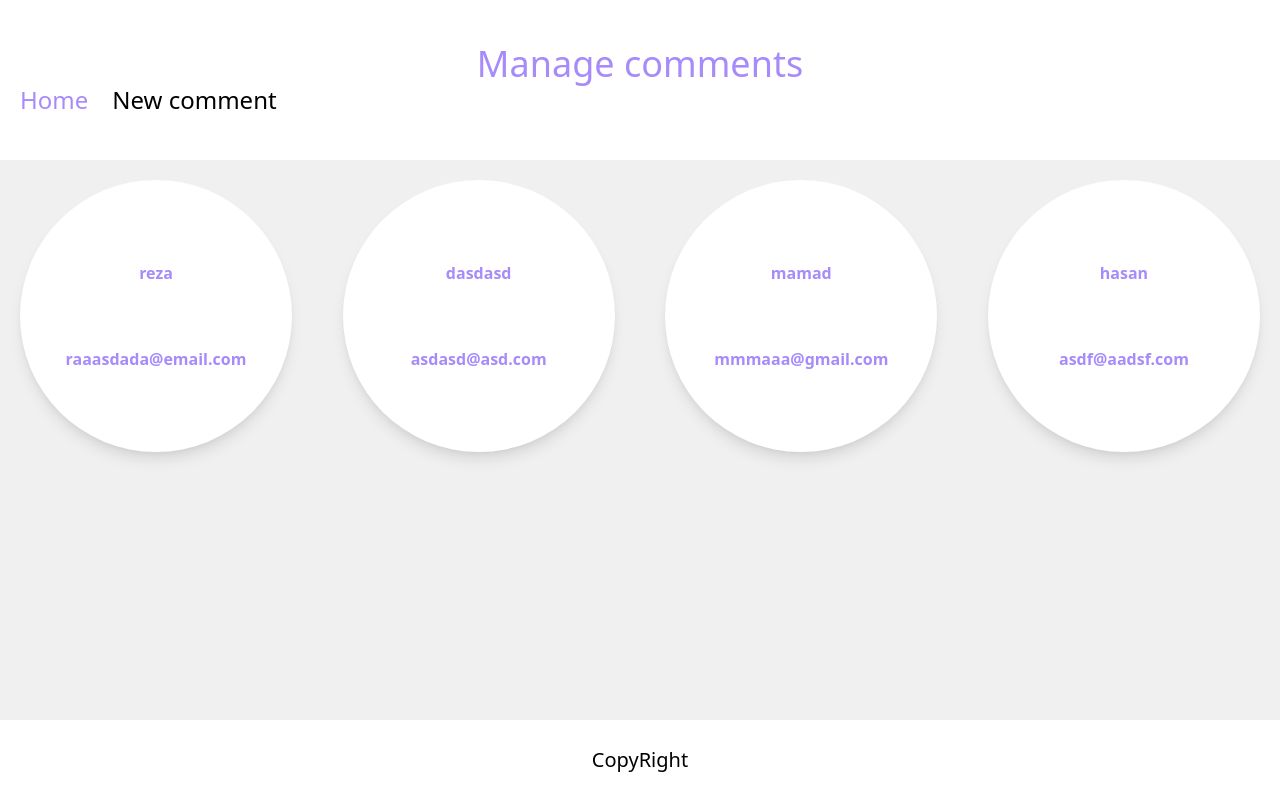
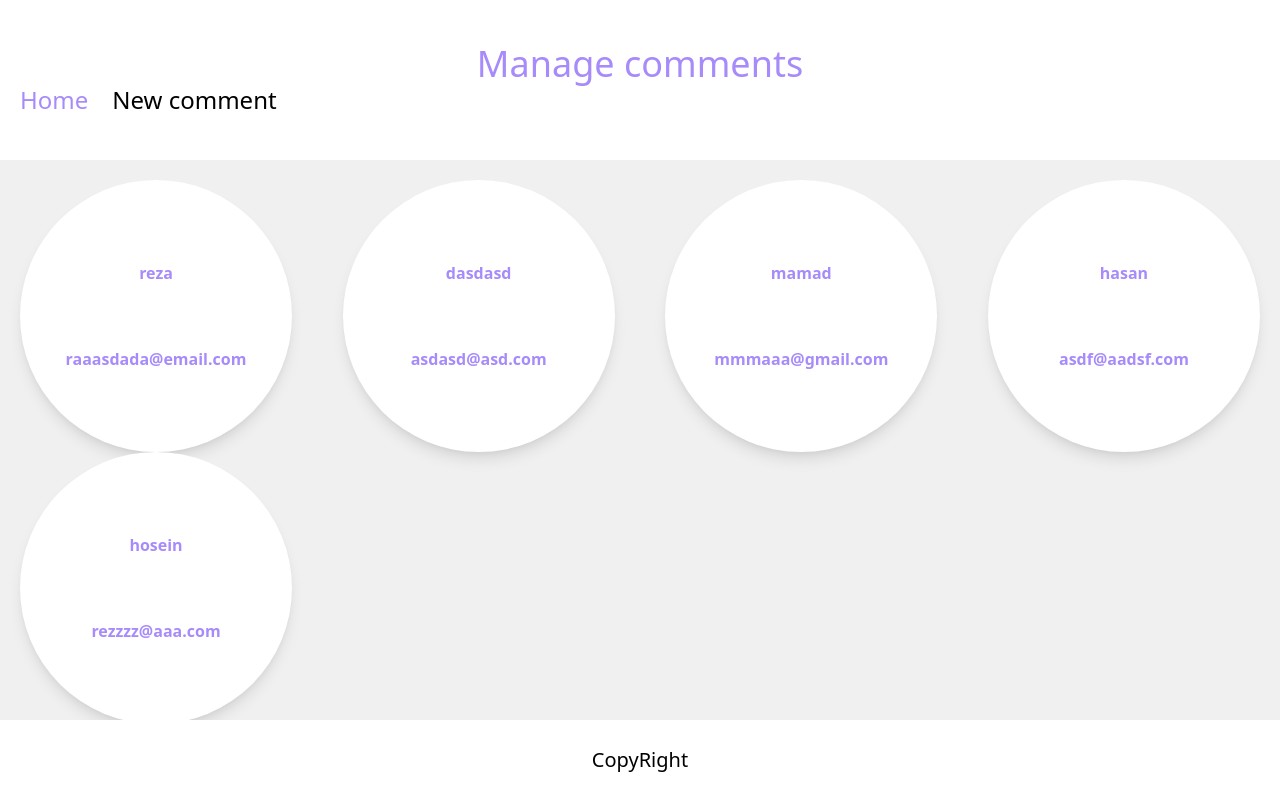
Before and after one commit to armin-bkh/http-request-and-axios-in-react, a React (Create React App) app: page / in a window 1280 px wide. Built offline with nearby package versions, Linux system fonts and the light colour scheme; data requests are answered from the project's data file.

Commit message:
create route for FullComment component

```diff
--- a/database/db.json
+++ b/database/db.json
@@ -23,6 +23,12 @@
       "email": "asdf@aadsf.com",
       "body": "fsdfsdfsdf",
       "id": 15
+    },
+    {
+      "name": "hosein",
+      "email": "rezzzz@aaa.com",
+      "body": "sdfsdfsdfsdf",
+      "id": 16
     }
   ]
 }
--- a/src/Components/Comment/Comment.jsx
+++ b/src/Components/Comment/Comment.jsx
@@ -1,11 +1,14 @@
+import { Link } from 'react-router-dom';
 import styles from './Comment.module.scss';
 
-const Comment = ({ name, email, onClick }) => {
+const Comment = ({ name, email, id, onClick }) => {
     return (
+        <Link to={`/comments/${id}`}>
         <article onClick={onClick} className={`p-5 d-flex-col bg-white shadow-lg rounded-full cursor-pointer hover:shadow-xl transition-shadow ${styles.commentContainer}`}>
             <h3 className={`text-purple-400 font-semibold`}>{name}</h3>
             <h3 className={`text-purple-400 font-semibold`}>{email}</h3>
         </article>
+        </Link>
      );
 }
 
--- a/src/Components/CommentList/CommentList.jsx
+++ b/src/Components/CommentList/CommentList.jsx
@@ -6,6 +6,7 @@ const CommentList = ({ comments, onClick, error }) => {
   if(comments.length && !error) {
     returnValue = comments.map((comnt) => (
     <Comment
+      id={comnt.id}
       key={comnt.id}
       name={comnt.name}
       email={comnt.email}
--- a/src/Components/FullComment/FullComment.jsx
+++ b/src/Components/FullComment/FullComment.jsx
@@ -6,19 +6,18 @@ import { getOneComment } from '../../Services/getOneCommentService';
 import { deleteComment } from '../../Services/deleteCommentService';
 import { getAllComments } from '../../Services/getAllCommentsService';
 
-const FullComment = ({ commentId, setComments, setCommentId }) => {
+const FullComment = ({ commentId, setComments, setCommentId, match }) => {
   const [comment, setComment] = useState("");
   const [error, setError] = useState('');
+  const id = match.params.id;
 
   useEffect(() => {
-    if (commentId) {
       const getComment = async () => {
-        const { data } = await getOneComment(commentId)
+        const { data } = await getOneComment(id)
         setComment(data);
       };
       getComment();
-    }
-  }, [commentId]);
+  }, []);
 
   useEffect(()=>{
     if(error){
--- a/src/Routes/Routes.js
+++ b/src/Routes/Routes.js
@@ -1,9 +1,11 @@
+import FullComment from "../Components/FullComment/FullComment"
 import HomePage from "../Pages/HomePage"
 import NewCommentPage from "../Pages/NewCommentPage"
 
 const routes = [
     {path: "/", component: HomePage, exact: true},
     {path: "/new-comment", component: NewCommentPage},
+    {path: "/comments/:id", component: FullComment}
 ]
 
 export default routes
```
